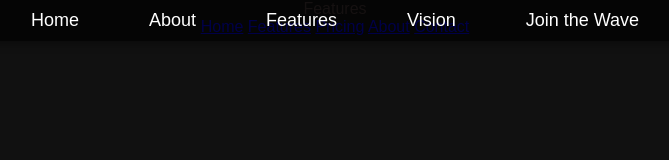
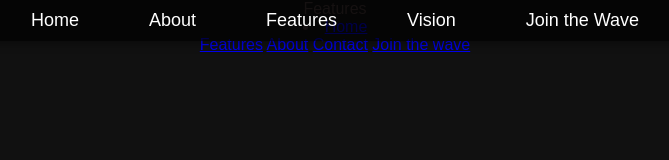
Before and after one commit to ShortRky/W.A.V.E, a website: page pages/features.html in a window 1280 px wide. Shown: the whole page, without its empty margins (305-974 px from the left). Drawn offline with Linux system fonts and the light colour scheme; files whose address does not match are found by name.

Commit message:
Updated features
Changed path route for index.html or formally known as homepage

```diff
--- a/pages/features.html
+++ b/pages/features.html
@@ -14,11 +14,11 @@
     <script type="module" src="scripts/navbar.js"></script>
     <header>
         <div class="navbar">
-            <a href="index.html">Home</a>
+            <li><a href="../index.html">Home</a></li>
             <a href="features.html">Features</a>
-            <a href="pricing.html">Pricing</a>
             <a href="about.html">About</a>
             <a href="contact.html">Contact</a>
+            <a href="signup.html">Join the wave</a>
         </div>
 <body>
 
```
